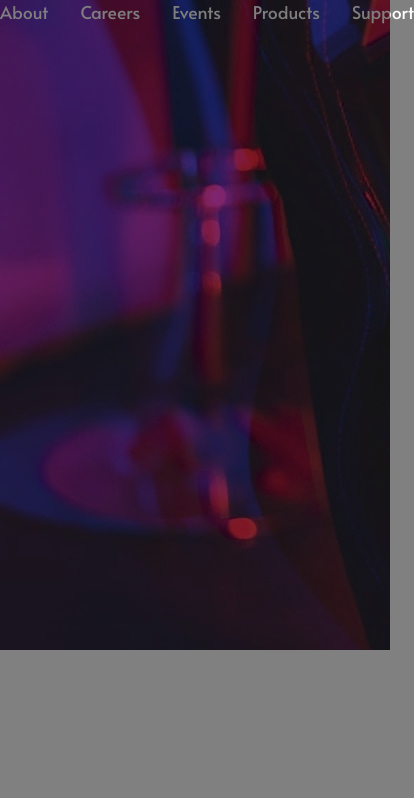
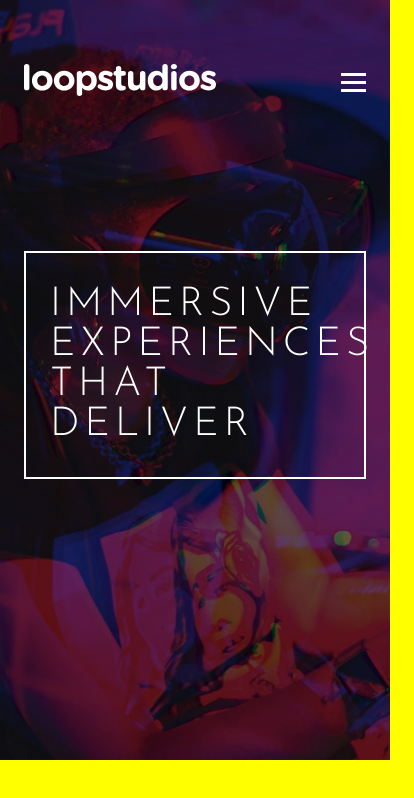
Before and after one commit to User9511/frontend-mentor-loopstudios-landing-page, a plain HTML site: page index.html in a window 390 px wide. Shown: the whole page, 414 px wide, since content can reach past the window. Drawn offline with Linux system fonts and the light colour scheme.

Commit message:
updating nav

```diff
--- a/index.html
+++ b/index.html
@@ -15,16 +15,23 @@
           <img src="./images/logo.svg" alt="loopstudios" />
         </div>
         <ul class="nav-list">
-          <li>About</li>
-          <li>Careers</li>
-          <li>Events</li>
-          <li>Products</li>
-          <li>Support</li>
+          <li><a href="#">About</a></li>
+          <li><a href="#">Careers</a></li>
+          <li><a href="#">Events</a></li>
+          <li><a href="#">Products</a></li>
+          <li><a href="#">Support</a></li>
         </ul>
+        <div class="hamburger">
+          <span class="bar"></span>
+          <span class="bar"></span>
+          <span class="bar"></span>
+        </div>
       </nav>
+
+      <h1>Immersive experiences that deliver</h1>
     </header>
 
-    <!-- <main>Immersive experiences that deliver The leader in interactive VR Founded in 2011, Loopstudios has been producing world-class virtual reality projects for some of the best companies around the globe. Our award-winning creations have transformed businesses through digital experiences that bind to their brand. Our creations See all Deep earth Night arcade Soccer team VR The grid From up above VR Pocket borealis The curiosity Make it fisheye About Careers Events Products Support © 2021 Loopstudios. All rights reserved.</main>
+    <!-- <main> The leader in interactive VR Founded in 2011, Loopstudios has been producing world-class virtual reality projects for some of the best companies around the globe. Our award-winning creations have transformed businesses through digital experiences that bind to their brand. Our creations See all Deep earth Night arcade Soccer team VR The grid From up above VR Pocket borealis The curiosity Make it fisheye About Careers Events Products Support © 2021 Loopstudios. All rights reserved.</main>
 
     <footer></footer> -->
   </body>
--- a/styles.css
+++ b/styles.css
@@ -17,11 +17,11 @@
   --font-body: 15px;
 }
 
+/* Desktop View */
 body {
   font-family: "Alata", sans-serif;
-  /* font-family: "Josefin Sans", sans-serif; */
   font-size: var(--font-body);
-  background-color: gray;
+  color: var(--White);
   margin: 0 auto;
 }
 
@@ -29,10 +29,14 @@ img {
   width: 100%;
 }
 
+a {
+  color: var(--White);
+}
+
 header {
   background-image: url(./images/desktop/image-hero.jpg);
   background-size: cover;
-  height: 650px;
+  height: 47.5rem;
   position: relative;
 }
 
@@ -43,7 +47,7 @@ header::before {
   left: 0;
   width: 100%;
   height: 100%;
-  background-color: rgba(0, 0, 0, 0.5);
+  background-color: rgba(0, 0, 0, 0.4);
 }
 
 nav {
@@ -52,11 +56,101 @@ nav {
   justify-content: space-between;
   color: var(--White);
   font-size: 1.1rem;
-  margin: 0 auto;
+  margin: 0 1.5rem;
   max-width: 80rem;
+  position: relative;
+  top: 4rem;
 }
 
 .nav-list {
   display: flex;
   gap: 2rem;
 }
+
+.nav-list li {
+  position: relative;
+}
+
+.nav-list li a::before {
+  position: absolute;
+  content: "";
+  width: 50%;
+  height: 2px;
+  top: 2rem;
+  left: 25%;
+  transition: 0.3s ease;
+  opacity: 0;
+  background: var(--White);
+}
+
+.nav-list li a:hover::before {
+  opacity: 1;
+}
+
+.hamburger {
+  display: none;
+}
+
+.hamburger.active .bar:nth-child(2) {
+  opacity: 0;
+}
+.hamburger.active .bar:nth-child(1) {
+  transform: translateY(8px) rotate(45deg);
+}
+.hamburger.active .bar:nth-child(3) {
+  transform: translateY(-8px) rotate(-45deg);
+}
+
+.bar {
+  display: block;
+  width: 25px;
+  height: 3px;
+  margin: 5px auto;
+  background-color: var(--White);
+  transition: 0.3s ease-in-out;
+}
+
+h1 {
+  position: relative;
+  border: 2px solid var(--White);
+  font-family: "Josefin Sans", sans-serif;
+  font-size: 4.5rem;
+  font-weight: 300;
+  text-transform: uppercase;
+  letter-spacing: 5px;
+  line-height: 1;
+  max-width: 45rem;
+  left: 12.3rem;
+  top: 30%;
+  padding: 2.5rem;
+}
+
+/* Mobile View */
+@media screen and (max-width: 48rem) {
+  body {
+    background-color: yellow;
+  }
+
+  header {
+    background-image: url(./images/mobile/image-hero.jpg);
+    background-size: cover;
+  }
+
+  .nav-list {
+    display: none;
+  }
+
+  .hamburger {
+    display: block;
+    cursor: pointer;
+  }
+
+  h1 {
+    position: relative;
+    font-size: 2.5rem;
+    left: 0rem;
+    top: 25%;
+    margin: 1.5rem;
+    padding: 2rem 1.5rem;
+  }
+}
```
